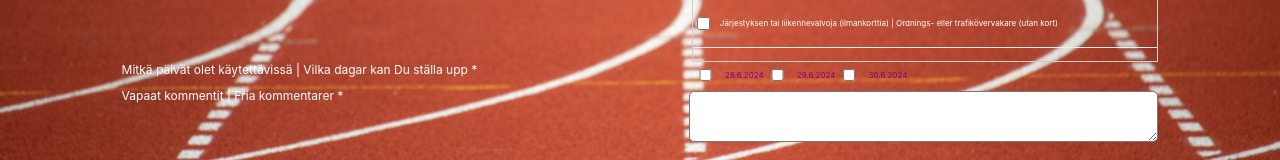
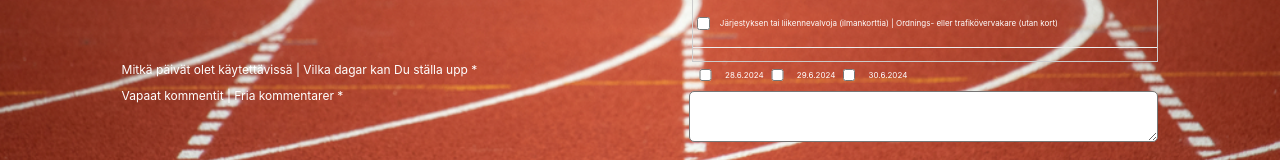
Before and after one commit to AnteroPaivarinta/oppari, a React (Create React App) app: page /registration in a window 1280 px wide. Shown: the part 401-561 px from the top of the page. Built offline with nearby package versions, Linux system fonts and the light colour scheme.

Commit message:
change color

```diff
--- a/src/styles.css
+++ b/src/styles.css
@@ -22,7 +22,7 @@ h1 {
 
 
 .dayLabel {
-  color: purple;
+  color: white;
   font-size: 1vh;
   align-self: center;
   justify-self: center;
```
